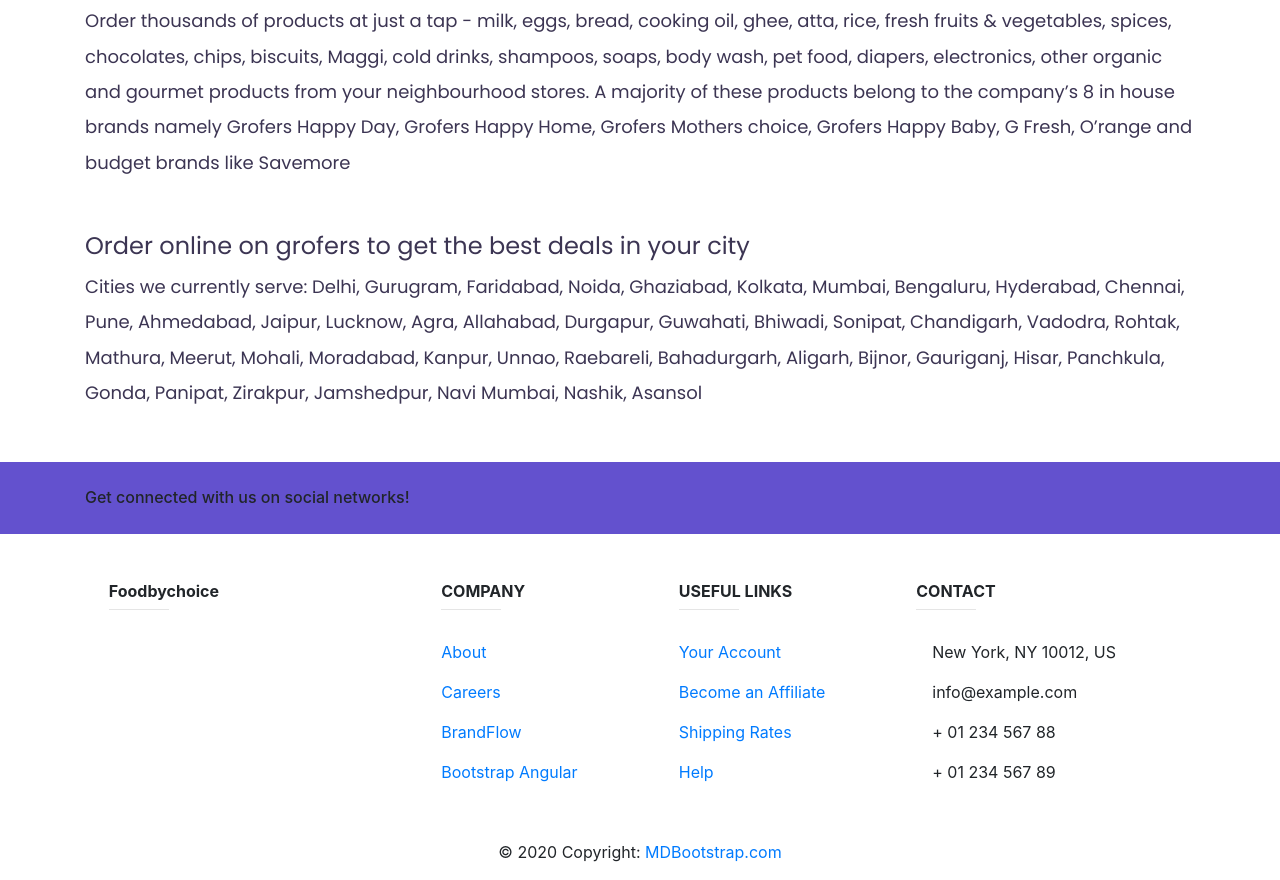
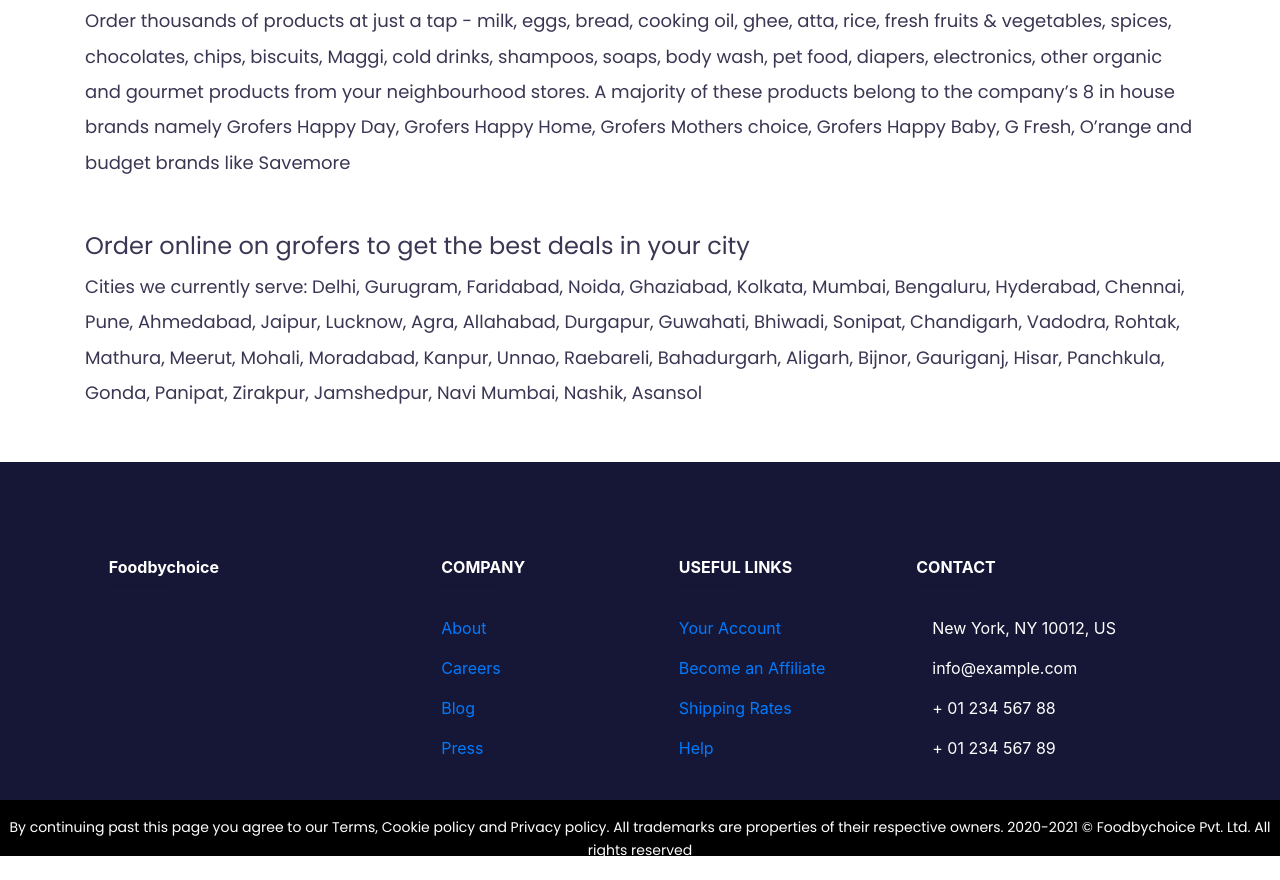
Before and after one commit to MishraLokesh/FBC_code, a plain HTML site: page index.html in a window 1280 px wide. Shown: the part 3221-4101 px from the top of the page. Drawn offline with nearby package versions, Linux system fonts and the light colour scheme.

Commit message:
footer struct updated

```diff
--- a/index.html
+++ b/index.html
@@ -202,50 +202,13 @@
 <!-- Footer -->
 <footer class="page-footer font-small unique-color-dark">
 
-  <div style="background-color: #6351ce;">
+  <div style="background-color: #161636; color: white;">
     <div class="container">
-
       <!-- Grid row-->
       <div class="row py-4 d-flex align-items-center">
-
-        <!-- Grid column -->
-        <div class="col-md-6 col-lg-5 text-center text-md-left mb-4 mb-md-0">
-          <h6 class="mb-0">Get connected with us on social networks!</h6>
-        </div>
-        <!-- Grid column -->
-
-        <!-- Grid column -->
-        <div class="col-md-6 col-lg-7 text-center text-md-right">
-
-          <!-- Facebook -->
-          <a class="fb-ic">
-            <i class="fab fa-facebook-f white-text mr-4"> </i>
-          </a>
-          <!-- Twitter -->
-          <a class="tw-ic">
-            <i class="fab fa-twitter white-text mr-4"> </i>
-          </a>
-          <!-- Google +-->
-          <a class="gplus-ic">
-            <i class="fab fa-google-plus-g white-text mr-4"> </i>
-          </a>
-          <!--Linkedin -->
-          <a class="li-ic">
-            <i class="fab fa-linkedin-in white-text mr-4"> </i>
-          </a>
-          <!--Instagram-->
-          <a class="ins-ic">
-            <i class="fab fa-instagram white-text"> </i>
-          </a>
-
-        </div>
-        <!-- Grid column -->
-
       </div>
       <!-- Grid row-->
-
     </div>
-  </div>
 
   <!-- Footer Links -->
   <div class="container text-center text-md-left mt-5">
@@ -270,10 +233,10 @@
           <a href="#!">Careers</a>
         </p>
         <p>
-          <a href="#!">BrandFlow</a>
+          <a href="#!">Blog</a>
         </p>
         <p>
-          <a href="#!">Bootstrap Angular</a>
+          <a href="#!">Press</a>
         </p>
       </div>
       <!-- Grid column -->
@@ -315,10 +278,11 @@
     <!-- Grid row -->
   </div>
   <!-- Footer Links -->
+</div>
 
   <!-- Copyright -->
-  <div class="footer-copyright text-center py-3">© 2020 Copyright:
-    <a href="https://mdbootstrap.com/"> MDBootstrap.com</a>
+  <div class="footer-copyright text-center py-3">
+    <p>By continuing past this page you agree to our Terms, Cookie policy and Privacy policy. All trademarks are properties of their respective owners. 2020-2021 © Foodbychoice Pvt. Ltd. All rights reserved</p>
   </div>
   <!-- Copyright -->
 </footer>
--- a/style/style.css
+++ b/style/style.css
@@ -200,3 +200,14 @@
 .founder-full-card{
   margin: auto;
 }
+
+.footer-copyright{
+  background-color: black;
+  color: #FFFFFF;
+  height: 3.5rem;
+  font-family: Poppins;
+  font-style: normal;
+  font-weight: normal;
+  font-size: 14px;
+  line-height: 165.19%;
+}
```
